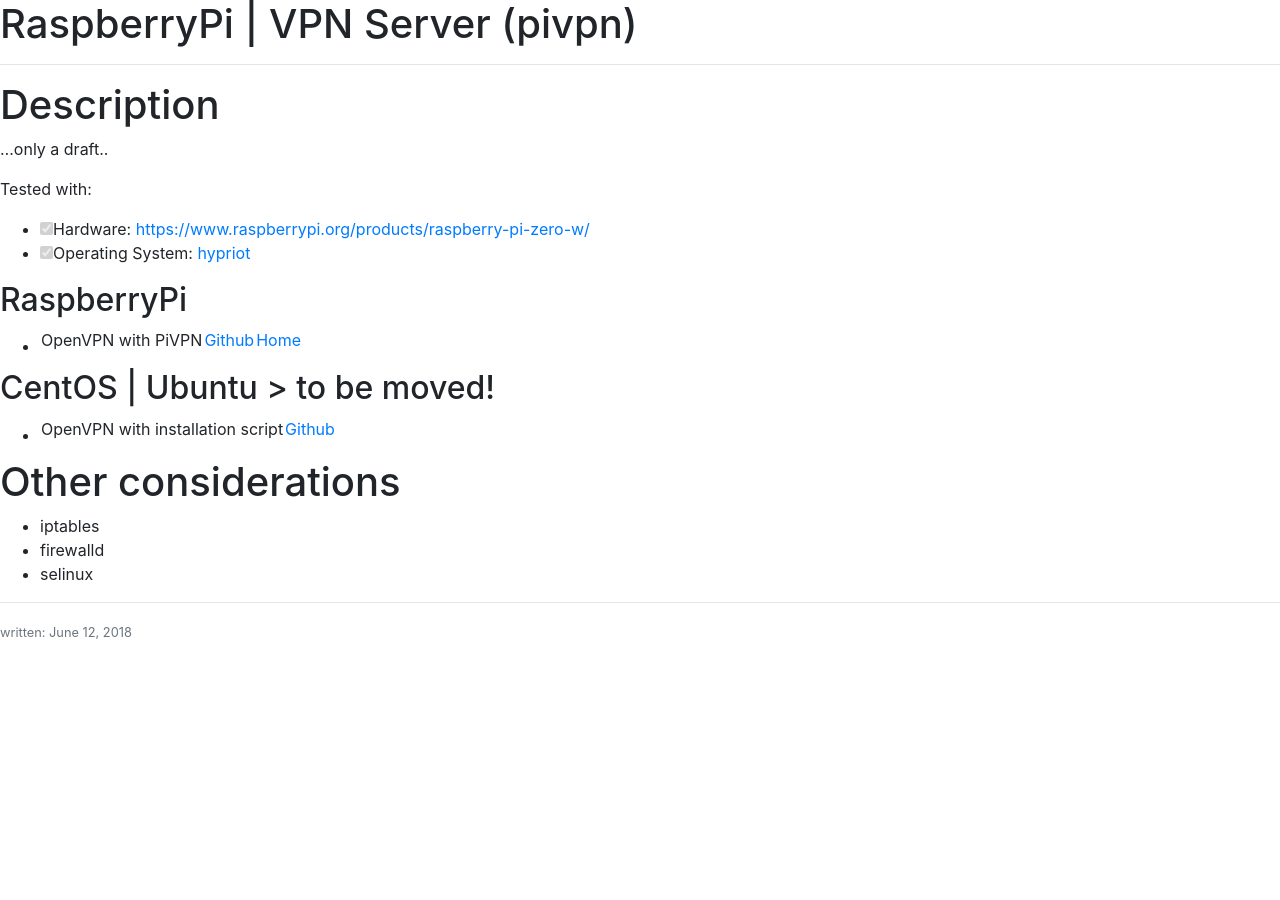
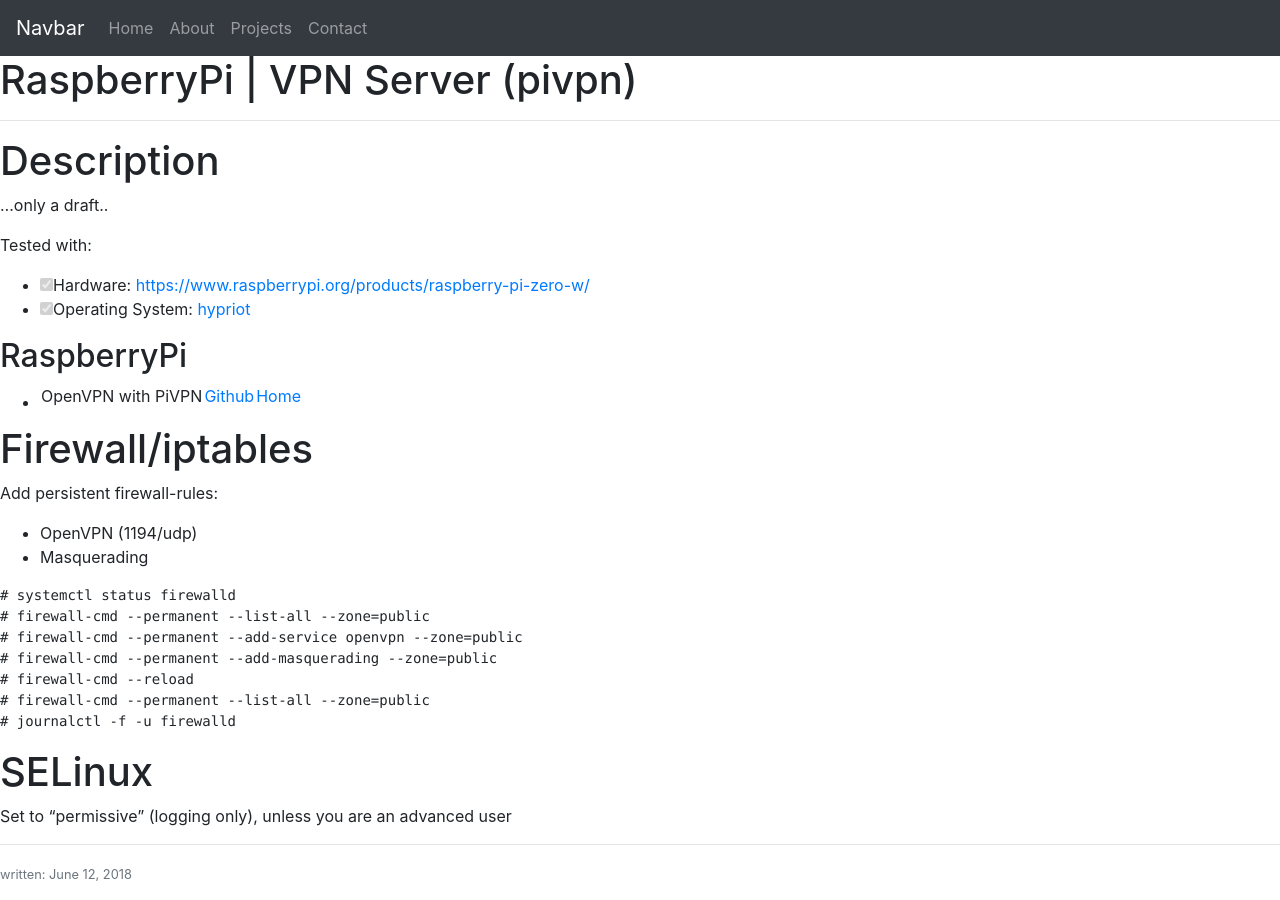
Before and after one commit to kds-rune/kds-rune.github.io, a Jekyll site: the page built from _posts/2018-06-12-raspberry-pivpn.md, in a window 1280 px wide. Built offline with Jekyll 4.4.1, drawn with Linux system fonts in a browser that asks for light colours; nearby versions of some CDN libraries.

Commit message:
fixed nav

````diff
--- a/_layouts/default.html
+++ b/_layouts/default.html
@@ -19,6 +19,7 @@
  </head>
 
  <body>
+  {% include navbar_bootstrap.html %}
 
   {{ content }}
 
--- a/_posts/2018-06-12-raspberry-pivpn.md
+++ b/_posts/2018-06-12-raspberry-pivpn.md
@@ -12,10 +12,20 @@
 ## RaspberryPi
 - OpenVPN with PiVPN | [Github](https://github.com/pivpn/pivpn) | [Home](http://www.pivpn.io/)
 
-## CentOS | Ubuntu > to be moved!
-- OpenVPN with installation script | [Github](https://github.com/Nyr/openvpn-install)
+# Firewall/iptables
+Add persistent firewall-rules:
+- OpenVPN (1194/udp)
+- Masquerading
 
-# Other considerations
-- iptables
-- firewalld
-- selinux
+```
+# systemctl status firewalld
+# firewall-cmd --permanent --list-all --zone=public
+# firewall-cmd --permanent --add-service openvpn --zone=public
+# firewall-cmd --permanent --add-masquerading --zone=public
+# firewall-cmd --reload
+# firewall-cmd --permanent --list-all --zone=public
+# journalctl -f -u firewalld
+```
+
+# SELinux
+Set to "permissive" (logging only), unless you are an advanced user
--- a/index.html
+++ b/index.html
@@ -2,8 +2,6 @@
 layout: default
 title: index
 ---
-
-{% include navbar_bootstrap.html %}
 
 <!-- START: Content Content CONTAINER -->
 <div class="container-fluid">
````
Also changed, not shown: _posts/2018-06-12-tnt-microsoft-sql-stuck.md (+1 -1 lines).
